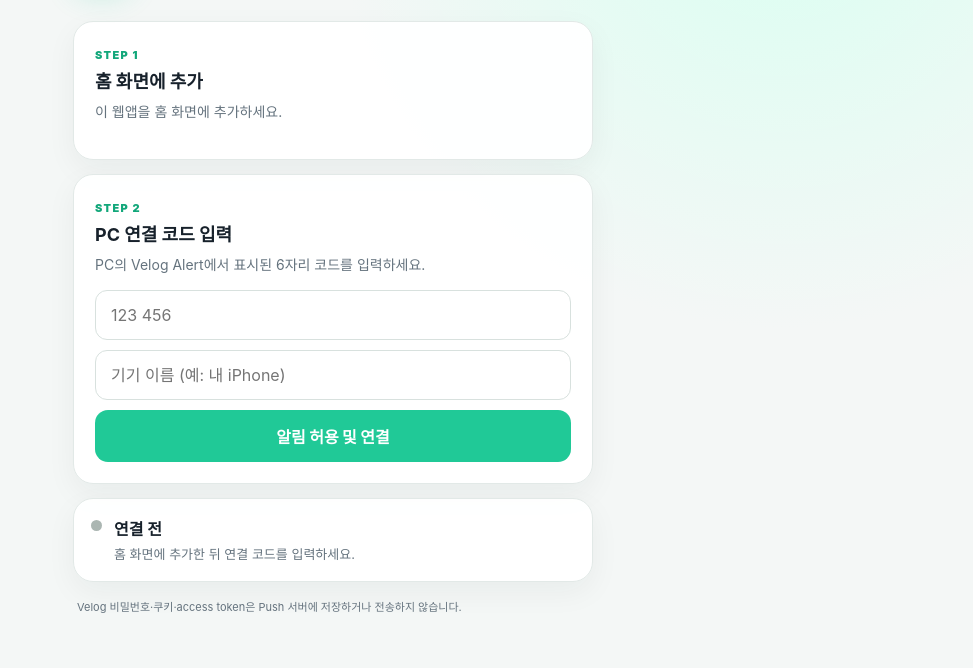
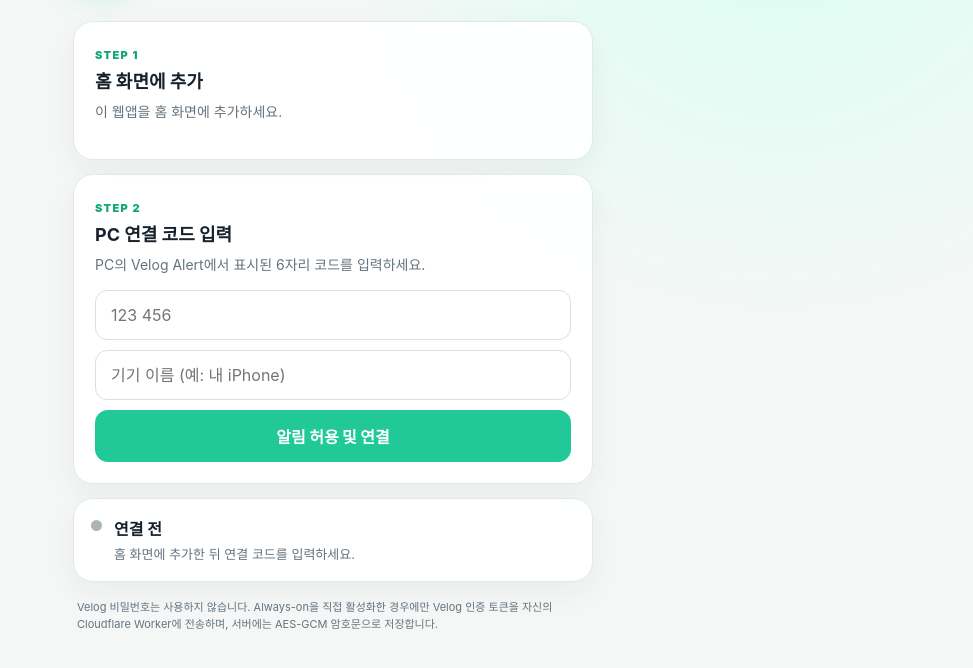
Before and after one commit to 0JDaEun/velog-alert, a browser extension: page pwa/index.html in a window 1280 px wide. Shown: the part 120-788 px from the top of the page, without its empty margins (307-1280 px from the left). Drawn offline with Linux system fonts and the light colour scheme.

Commit message:
docs: correct PWA privacy copy for self-host auth

```diff
--- a/pwa/index.html
+++ b/pwa/index.html
@@ -69,7 +69,7 @@
     <button id="disconnectButton" class="danger hidden">이 기기 연결 해제</button>
 
     <p class="privacy">
-      Velog 비밀번호·쿠키·access token은 Push 서버에 저장하거나 전송하지 않습니다.
+      Velog 비밀번호는 사용하지 않습니다. Always-on을 직접 활성화한 경우에만 Velog 인증 토큰을 자신의 Cloudflare Worker에 전송하며, 서버에는 AES-GCM 암호문으로 저장합니다.
     </p>
   </main>
 
```
